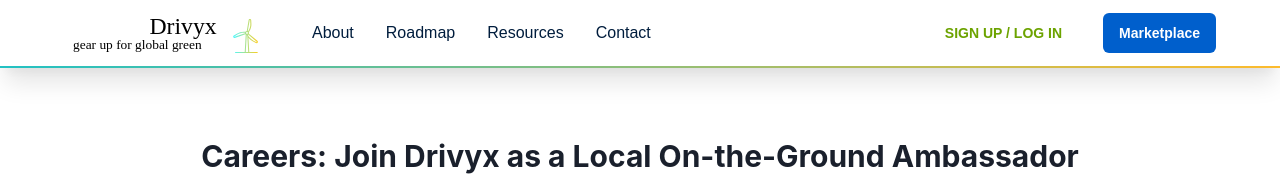
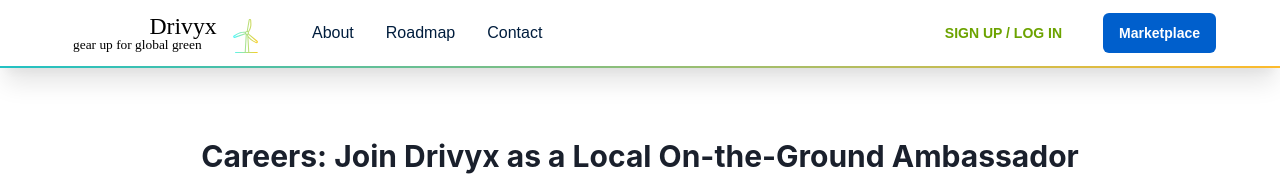
Before and after one commit to Drivyx-Tech/Drivyx-frontend, a Next.js app: page /careers in a window 1280 px wide. Shown: the top 176 px of the page. Built offline with nearby package versions, Linux system fonts and the light colour scheme.

Commit message:
chore: temp hidden /resources

```diff
--- a/constants/NAV_ITEMS.ts
+++ b/constants/NAV_ITEMS.ts
@@ -40,10 +40,10 @@ export const NAV_ITEMS: Array<NavItem> = [
     label: "Roadmap",
     href: "/roadmap",
   },
-  {
-    label: "Resources",
-    href: "/resources",
-  },
+  // {
+  //   label: "Resources",
+  //   href: "/resources",
+  // },
   {
     label: "Contact",
     href: "/contact",
```
